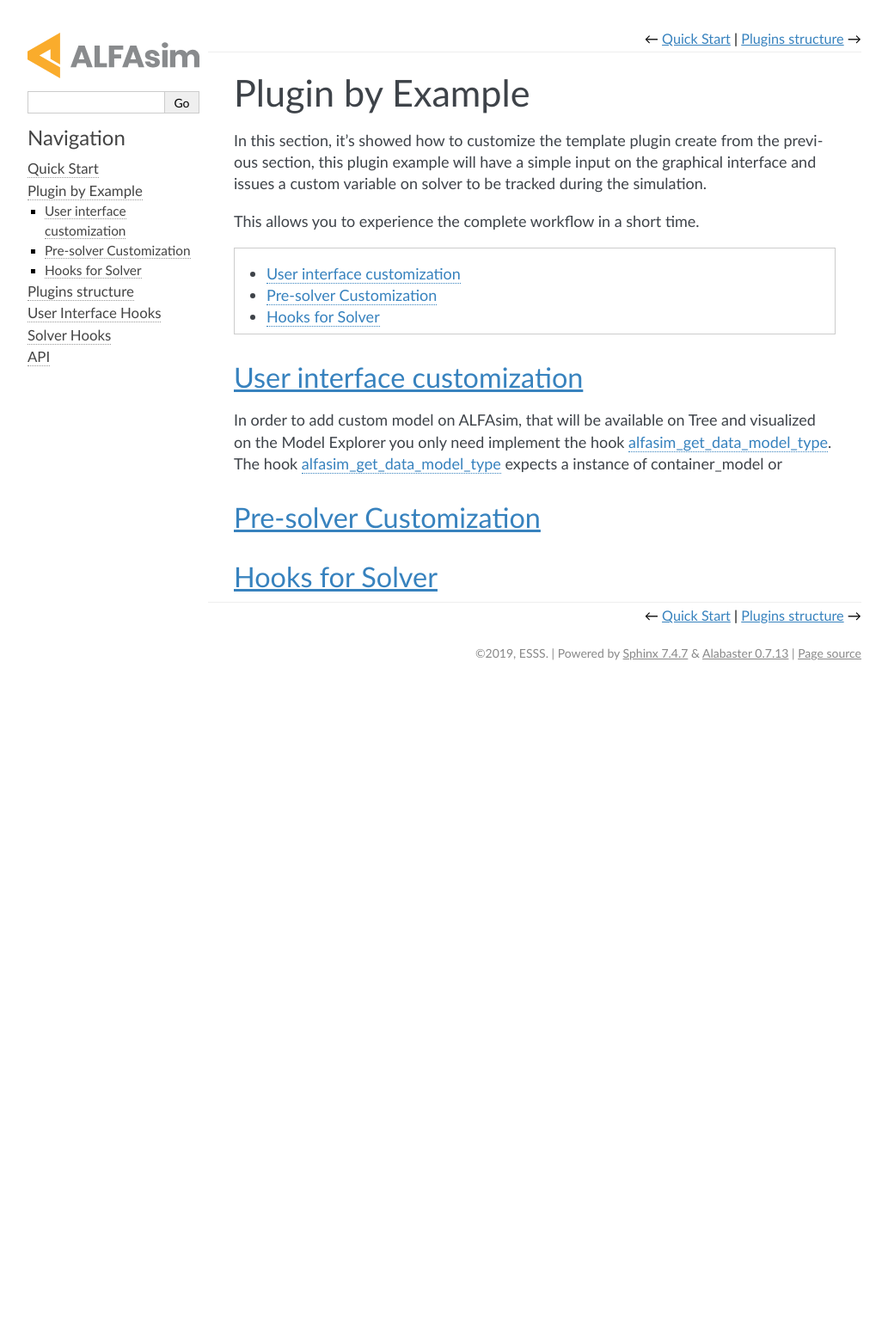
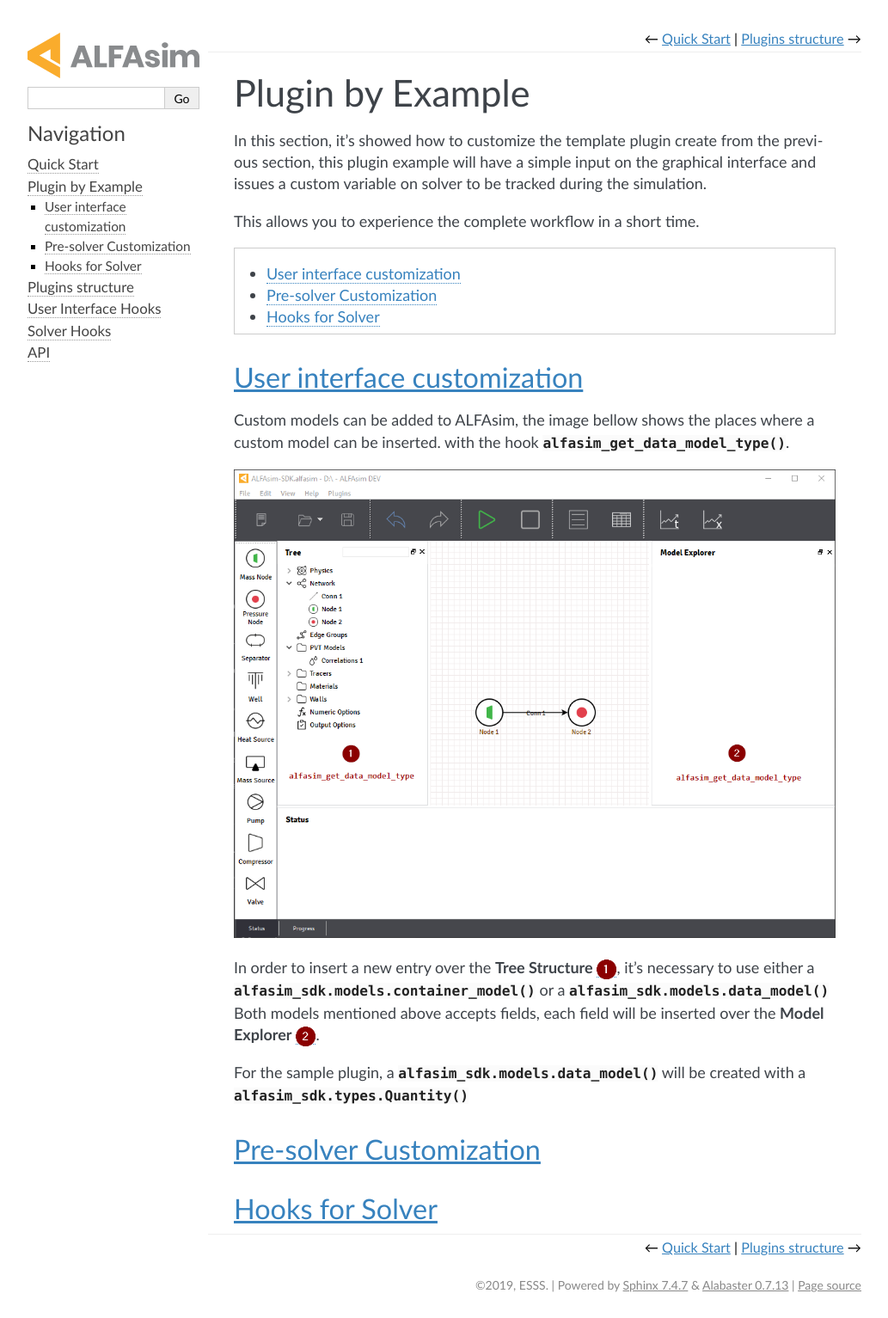
Before and after one commit to ESSS/alfasim-sdk, a Sphinx documentation site: the page built from docs/source/alfasim_sdk_by_example.rst, in a window 1280 px wide. Shown: the whole page at 86% size, without its empty margins (128-1161 px from the left). Built offline with Sphinx 7.4.7, drawn with Linux system fonts in a browser that asks for light colours; before the commit the page ends 900 px from its top, so only the background shows below that.

Commit message:
Update User interface customization section
ASIM-3033

```diff
--- a/docs/source/_static/custom.css
+++ b/docs/source/_static/custom.css
@@ -8,3 +8,9 @@
 div.sphinxsidebar ul {
     margin: 0;
 }
+
+/* Style for an inline image on sphinx to be aligned with the text */
+p img {
+    vertical-align:middle;
+    display:inline;
+}
--- a/docs/source/alfasim_sdk_by_example.rst
+++ b/docs/source/alfasim_sdk_by_example.rst
@@ -19,9 +19,24 @@
 User interface customization
 ----------------------------
 
-In order to add custom model on ALFAsim, that will be available on Tree and visualized on the Model Explorer you only need
-implement the hook :ref:`alfasim_get_data_model_type <alfasim_get_data_model_type>`.
-The hook :ref:`alfasim_get_data_model_type <alfasim_get_data_model_type>` expects a instance of container_model or
+Custom models can be added to ALFAsim, the image bellow shows the places where a custom model can be inserted.
+with the hook :py:func:`alfasim_get_data_model_type`.
+
+.. image:: _static/alfasim_get_data_model_type_main.png
+    :target: _static/alfasim_get_data_model_type_main.png
+    :alt: alternate text
+
+In order to insert a new entry over the **Tree Structure** |marker_1|, it's necessary to use either a
+:py:func:`alfasim_sdk.models.container_model` or a :py:func:`alfasim_sdk.models.data_model`
+Both models mentioned above accepts fields, each field will be inserted over the **Model Explorer** |marker_2|.
+
+For the sample plugin, a :py:func:`alfasim_sdk.models.data_model` will be created with a :py:func:`alfasim_sdk.types.Quantity`
+
+.. |marker_1| image:: _static/marker_1.png
+    :scale: 80%
+
+.. |marker_2| image:: _static/marker_2.png
+    :scale: 80%
 
 
 
--- a/docs/source/concepts/plugin_structure.rst
+++ b/docs/source/concepts/plugin_structure.rst
@@ -1,4 +1,4 @@
 .. _plugin_structure-section:
 
 Plugins structure
-================
+=================
```
Also changed, not shown: docs/source/api/reference.rst (+8 -4 lines), docs/source/_static/alfasim_get_data_model_type_main.png (added), docs/source/_static/marker_1.png (added), docs/source/_static/marker_2.png (added).
